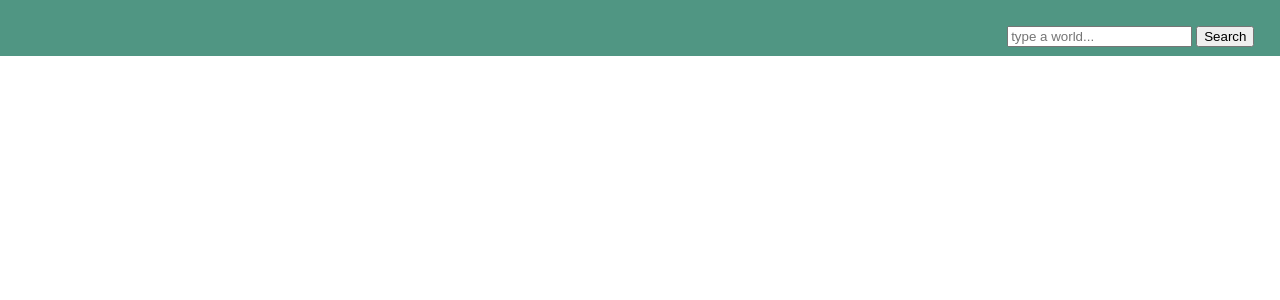
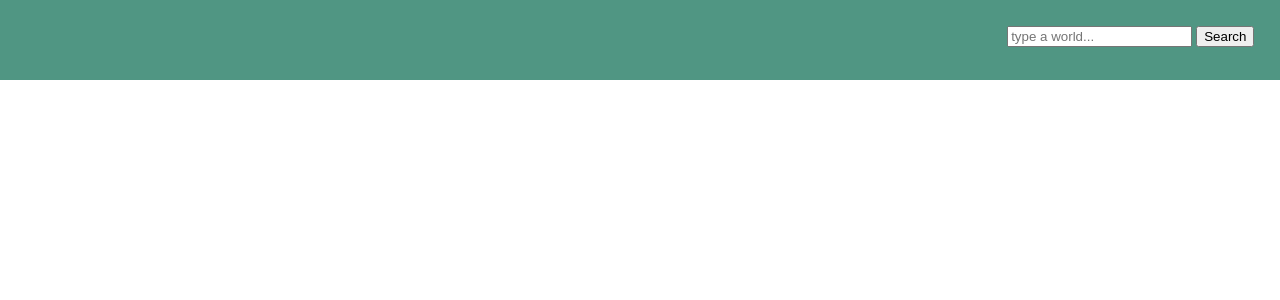
Before and after one commit to mudjaycker/EnDico, a Svelte app in the folder svelte_ui/: page / in a window 1280 px wide. Shown: the top 300 px of the page. Built offline with nearby package versions, Linux system fonts and the light colour scheme.

Commit message:
verify if history is cached that <<previous, next>> buttons showed up

```diff
--- a/svelte_ui/src/components/Nav.svelte
+++ b/svelte_ui/src/components/Nav.svelte
@@ -56,7 +56,7 @@
     top: 0;
     background-color: var.$blue;
     width: 100%;
-    height: 10%;
+    height: 15%;
     section {
       margin-top: 2%;
       margin-left: 2%;
@@ -68,7 +68,7 @@
 
   @media screen and (max-width: 1919px) {
     nav {
-      height: 7%;
+      height: 10%;
     }
   }
 </style>
--- a/svelte_ui/src/libs/utils.js
+++ b/svelte_ui/src/libs/utils.js
@@ -1,6 +1,8 @@
+import { data_is_cached } from "../store";
 import { Read } from "./read";
 
 export async function searchWord(word, save) {
   let read = new Read(word);
+  data_is_cached.set(true)
   await read.search(save);
 }
```
